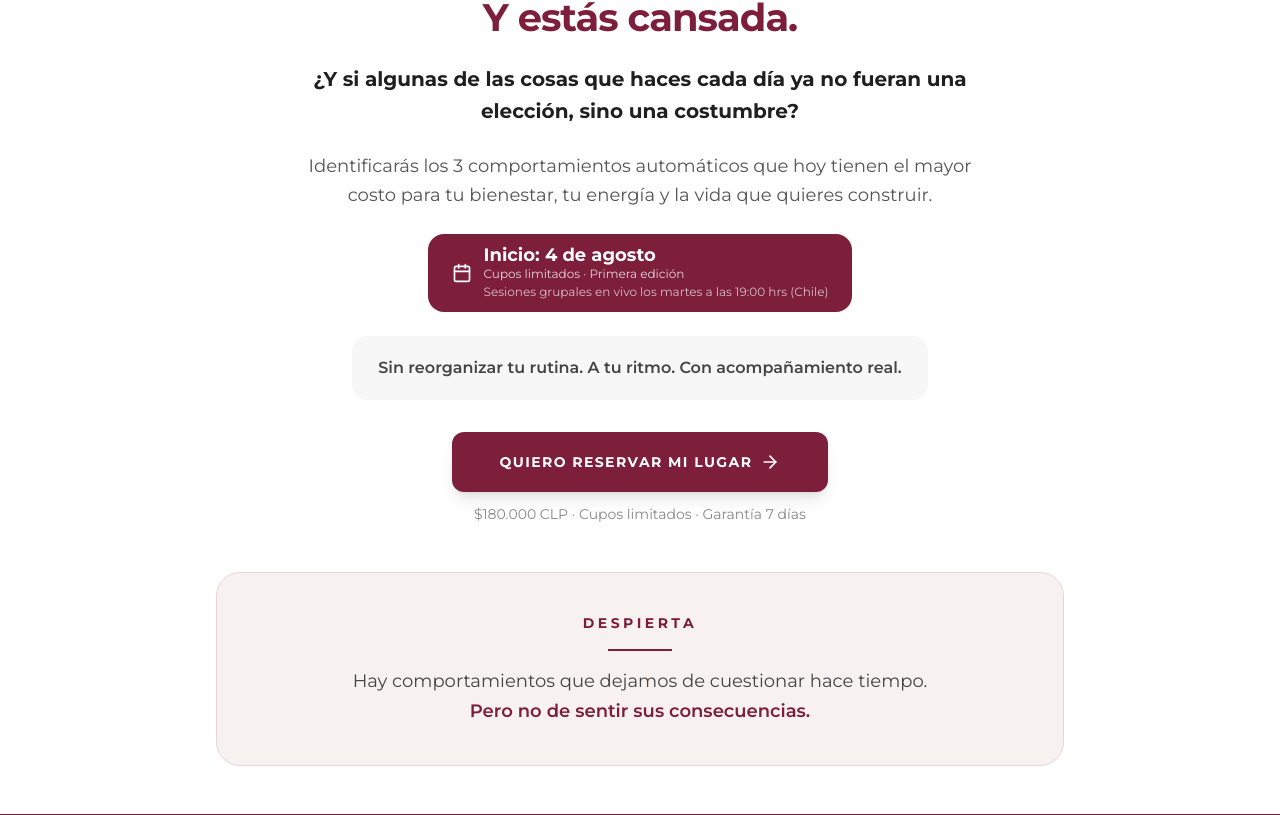
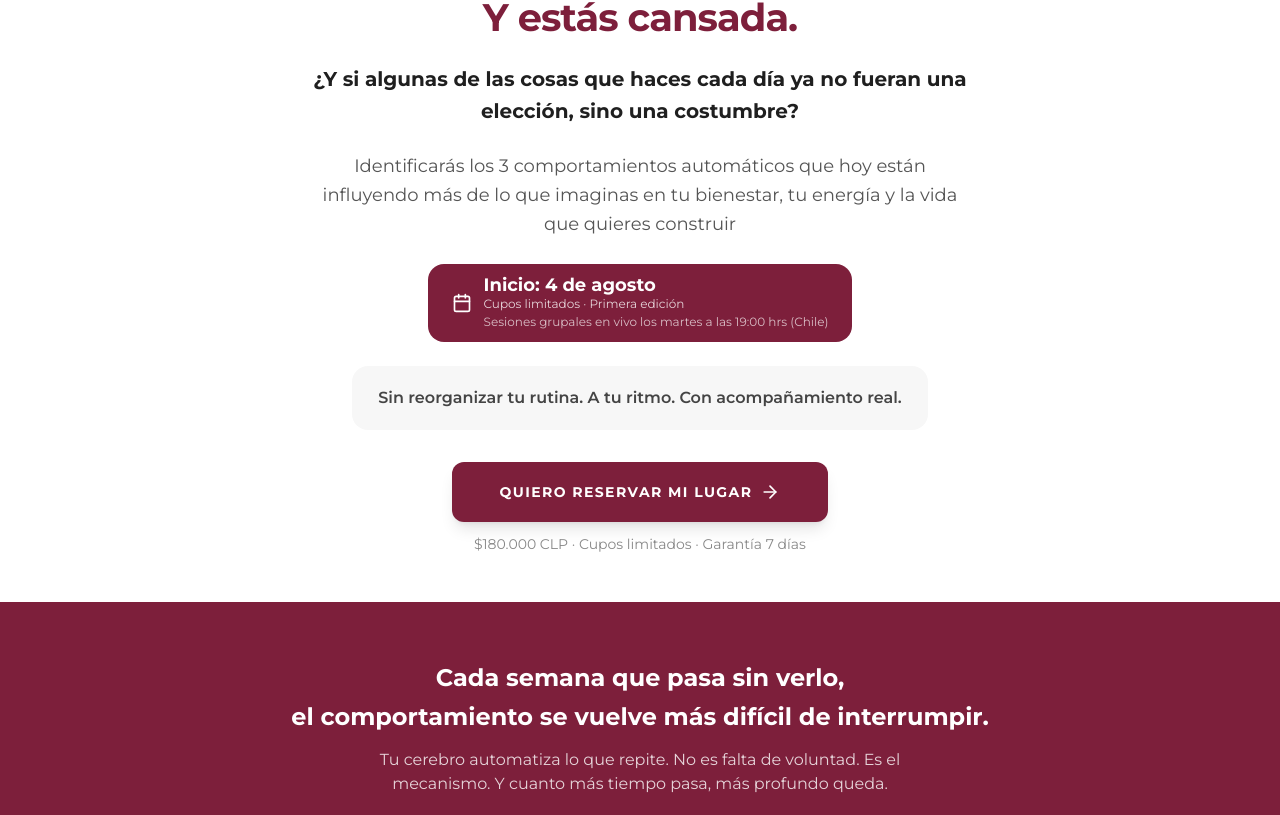
Before and after one commit to cursossolange/despierta-72h, a React (Vite) app: page / in a window 1280 px wide. Shown: the part 225-1040 px from the top of the page. Built offline with nearby package versions, Linux system fonts and the light colour scheme.

Commit message:
Update LandingPage.tsx

```diff
--- a/src/components/LandingPage.tsx
+++ b/src/components/LandingPage.tsx
@@ -87,7 +87,7 @@ export default function LandingPage({ onPurchase }: LandingPageProps) {
             className="text-base md:text-lg leading-relaxed mb-6 max-w-2xl mx-auto"
             style={{ color: '#555' }}
           >
-            Identificarás los 3 comportamientos automáticos que hoy tienen el mayor costo para tu bienestar, tu energía y la vida que quieres construir.
+            Identificarás los 3 comportamientos automáticos que hoy están influyendo más de lo que imaginas en tu bienestar, tu energía y la vida que quieres construir
           </motion.p>
 
           {/* URGENCIA */}
@@ -128,17 +128,6 @@ export default function LandingPage({ onPurchase }: LandingPageProps) {
             </p>
           </motion.div>
 
-        <motion.div
-  initial={{ opacity: 0, scale: 0.97 }}
-  animate={{ opacity: 1, scale: 1 }}
-  transition={{ duration: 1.2, delay: 0.3 }}
-  className="overflow-hidden rounded-[24px] border border-[#E8D5DA] bg-[#F7F2F0] py-10 px-8 mb-12"
->
-  <p className="text-[#7D1F3B] tracking-[0.25em] text-sm font-black uppercase mb-4 text-center">Despierta</p>
-  <div className="w-16 h-[2px] bg-[#7D1F3B] mx-auto mb-4" />
-  <p className="text-base md:text-lg text-center leading-relaxed" style={{ color: '#444' }}>Hay comportamientos que dejamos de cuestionar hace tiempo.</p>
-  <p className="text-base md:text-lg text-center font-semibold text-[#7D1F3B]">Pero no de sentir sus consecuencias.</p>
-</motion.div>
         </div>
       </header>
 
@@ -182,7 +171,7 @@ export default function LandingPage({ onPurchase }: LandingPageProps) {
           <div className="text-center mb-10">
             <p className="text-[#7D1F3B] text-sm font-black uppercase tracking-widest mb-3">El resultado</p>
             <h2 className="text-3xl md:text-5xl font-black leading-tight mb-4" style={{ color: '#1F1F1F' }}>
-              Tus 3 comportamientos automáticos<br className="hidden md:block" /> prioritarios a transformar
+              Tus 3 comportamientos automáticos<br className="hidden md:block" /> con mayor impacto hoy.
             </h2>
             <p className="text-base md:text-lg leading-relaxed max-w-xl mx-auto mb-2" style={{ color: '#555' }}>
               Identificarás los 3 comportamientos que hoy tienen el mayor costo para tu bienestar, tu energía o la vida que quieres construir.
@@ -261,7 +250,7 @@ export default function LandingPage({ onPurchase }: LandingPageProps) {
                 num: "03",
                 semana: "Semana 3",
                 title: "Elegir",
-                desc: "Reconocerás qué comportamientos quieres seguir manteniendo y cuáles te gustaría comenzar a transformar.",
+                desc: "Reconocerás qué comportamientos quieres seguir cultivando y cuáles ya no están al servicio de la vida que quieres construir.",
               },
             ].map((card, i) => (
               <div key={i} className="bg-white rounded-2xl p-6 border border-slate-100 shadow-sm">
@@ -289,7 +278,7 @@ export default function LandingPage({ onPurchase }: LandingPageProps) {
       {/* ── LO QUE INCLUYE ── */}
       <section className="py-16 bg-white">
         <div className="container mx-auto px-6 max-w-3xl">
-          <p className="text-[#7D1F3B] text-xs font-black uppercase tracking-widest mb-8 text-center">Lo que incluye Despierta</p>
+          <p className="text-[#7D1F3B] text-xs font-black uppercase tracking-widest mb-8 text-center"> Tui inscripción incluye</p>
           <div className="space-y-3">
             {[
               { title: "3 sesiones grupales en vivo", benefit: "Para acompañarte paso a paso durante todo el proceso.", extra: "Martes 4, 11 y 18 de agosto · 19:00 hrs (Chile) — Si no puedes asistir, todas las sesiones quedarán grabadas." },
```
